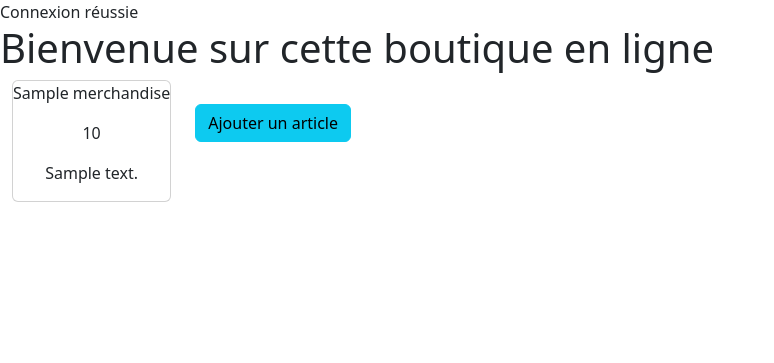
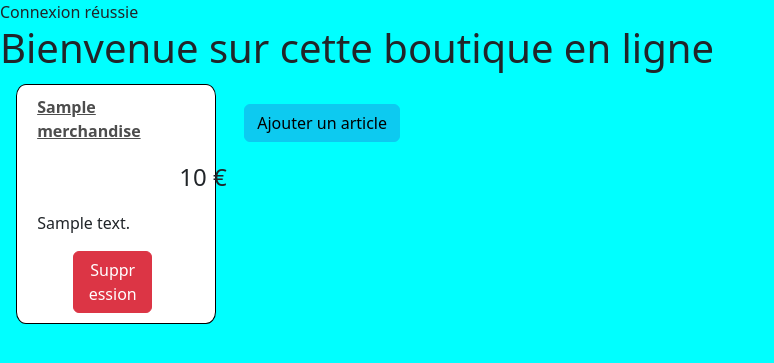
Before and after one commit to benoitsouillat/e_commerce_training, a PHP site: page / in a window 1280 px wide. Shown: the top 363 px of the page, without its empty margins (0-774 px from the left). Run offline with PHP 8.4, Linux system fonts and the light colour scheme; tables that the repository leaves empty or names only in its code hold one stand-in row (values such as "Sample post").

Commit message:
adding some css to clear the exemples

```diff
--- /dev/null
+++ b/css/main.css
@@ -0,0 +1,29 @@
+body {
+  background-color: #00FFFF;
+}
+
+.card {
+  border: solid 1px black;
+  border-radius: 5%;
+  margin: 2%;
+  padding: 10px 20px;
+}
+.card_name {
+  color: #4d4d4d;
+  text-decoration: underline;
+  font-weight: bold;
+}
+.card_price {
+  font-size: 1.5em;
+  position: relative;
+  left: 90%;
+}
+.card_description {
+  font-size: 0.9em;
+}
+.card_btn_delete {
+  max-width: 50%;
+  width: 114px;
+  position: relative;
+  left: calc(95% - 114px);
+}
--- /dev/null
+++ b/css/main.scss
@@ -0,0 +1,35 @@
+body {
+    background-color: #00FFFF;
+
+}
+
+.card {
+    border: solid 1px black;
+    border-radius: 5%;
+    margin: 2%;
+    padding: 10px 20px;
+
+    &_name {
+        color: darken($color: grey, $amount: 20);
+        text-decoration: underline;
+        font-weight: bold;
+    }
+
+    &_price {
+        font-size: 1.5em;
+        position: relative;
+        left: 90%;
+    }
+
+    &_description {
+        font-size: 0.9em;
+    }
+
+    &_btn_delete {
+        max-width: 50%;
+        width: 114px;
+        position: relative;
+        left: calc(95% - 114px);
+    }
+
+}
--- a/index.php
+++ b/index.php
@@ -20,10 +20,12 @@
             $stmt = $conn->query($all_items);
             while ($row = $stmt->fetch(PDO::FETCH_ASSOC)) :
             ?>
-            <div class="card d-flex flex-column align-items-center">
-                <p><?php echo htmlspecialchars($row['name']); ?></p>
-                <p><?php echo htmlspecialchars($row['price']); ?></p>
-                <p><?php echo htmlspecialchars($row['description']); ?></p>
+            <div class="card">
+                <p class="card_name"><?php echo htmlspecialchars($row['name']); ?></p>
+                <p class="card_price"><?php echo htmlspecialchars($row['price'] . " €"); ?></p>
+                <p class="card_desc"><?php echo htmlspecialchars($row['description']); ?></p>
+                <button type="button" class="card_btn_delete btn btn-danger" id="<?php echo $row['id']; ?>">Suppression
+                </button>
             </div>
             <?php endwhile; ?>
         </div>
--- a/php/add-item.php
+++ b/php/add-item.php
@@ -14,6 +14,7 @@
 try {
     $stmt->execute();
     echo "L'article a bien été ajouté !";
+    header("Location:../index.php");
 } catch (PDOException $e) {
     echo "Une erreur s'est produite : " . $e;
 }
--- a/src/headlinks.php
+++ b/src/headlinks.php
@@ -1,3 +1,5 @@
 <!-- Bootstrap CSS -->
 <link href="https://cdn.jsdelivr.net/npm/bootstrap@5.3.0/dist/css/bootstrap.min.css" rel="stylesheet"
     integrity="sha384-9ndCyUaIbzAi2FUVXJi0CjmCapSmO7SnpJef0486qhLnuZ2cdeRhO02iuK6FUUVM" crossorigin="anonymous">
+<link href="./css/main.css" rel="stylesheet">
+<link href="../css/main.css" rel="stylesheet">
```
